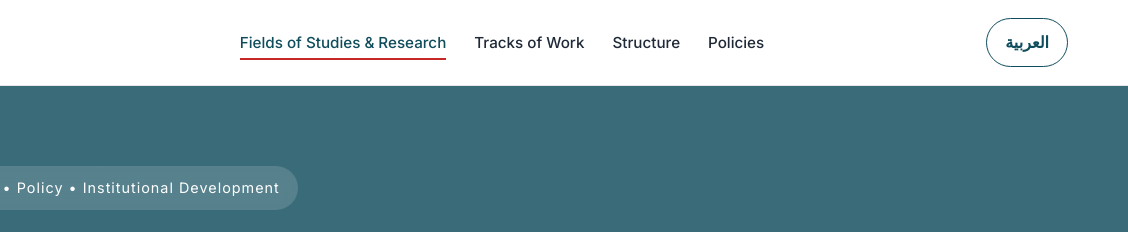
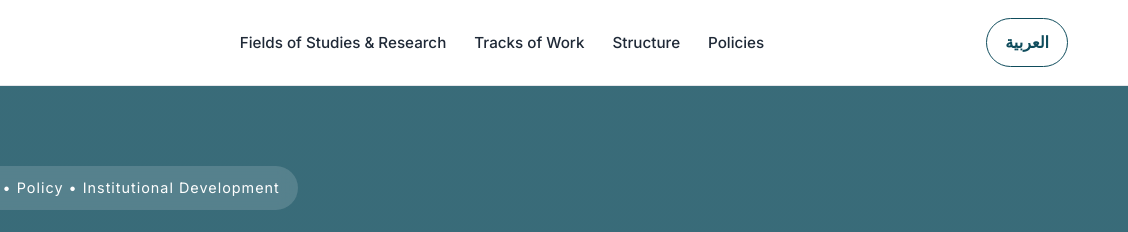
Before and after one commit to Mariambarghathi/Libyan-Change-Center, a plain HTML site: page index.html in a window 1280 px wide. Shown: the top 232 px of the page, 152-1280 px from the left. Drawn offline with Linux system fonts and the light colour scheme.

```diff
--- a/index.html
+++ b/index.html
@@ -52,7 +52,7 @@
     <li><a href="index.html" class="active">
 </li>
 
-    <li> <a class="active" href="fields.html">
+    <li> <a href="fields.html">
                   Fields of Studies & Research
                 </a></li>
 
```
